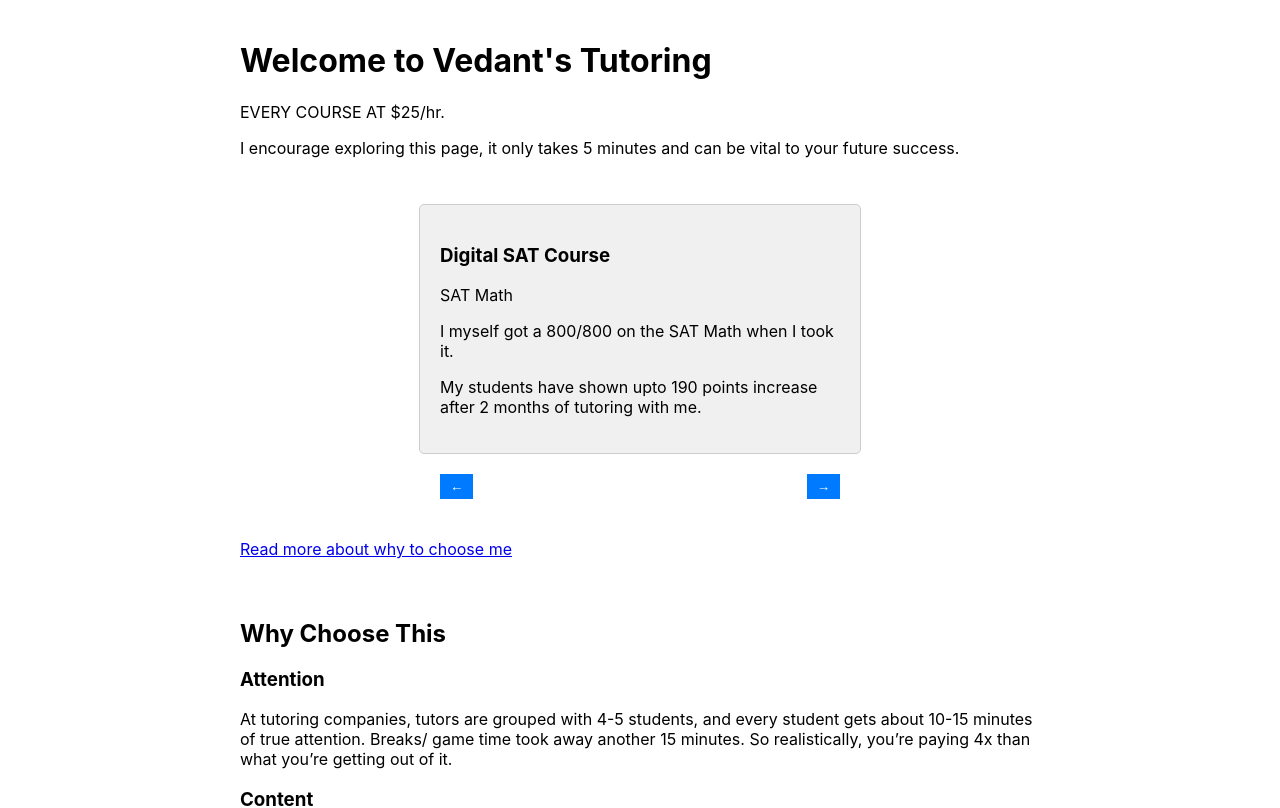
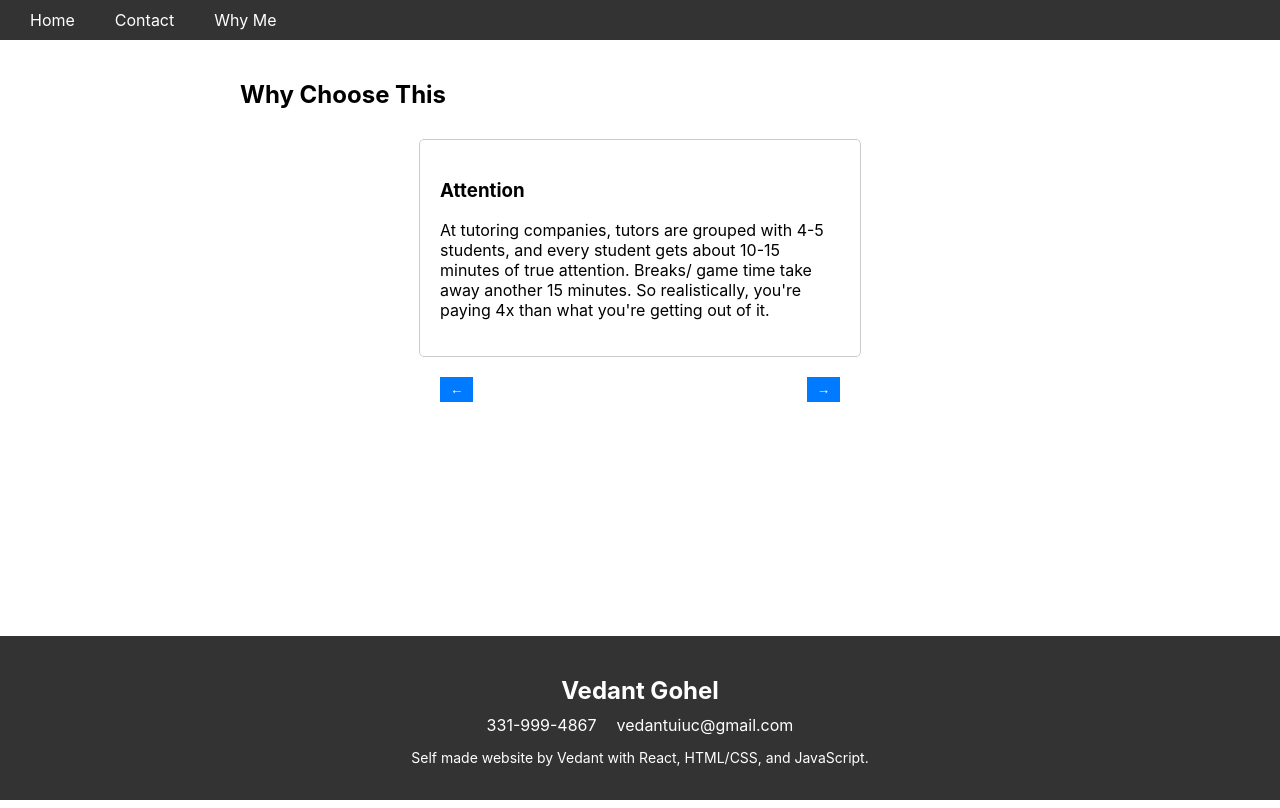
Before and after one commit to VedantCars2004/vedantstutoring, a React (Create React App) app: page /why in a window 1280 px wide. Shown: the top 808 px of the page. Built offline with nearby package versions, Linux system fonts and the light colour scheme.

Commit message:
added basic footer and header

```diff
--- a/src/App.css
+++ b/src/App.css
@@ -67,3 +67,83 @@
       transform: translateY(0);
   }
 }
+
+
+/* Navbar.css */
+.navbar {
+  display: flex;
+  justify-content: space-between;
+  align-items: center;
+  background-color: #333;
+  color: #fff;
+  padding: 10px;
+}
+
+.navbar-nav {
+  display: flex;
+  list-style: none;
+  margin: 0;
+  padding: 0;
+}
+
+.nav-item {
+  margin: 0 10px;
+}
+
+.nav-link {
+  color: #fff;
+  text-decoration: none;
+  padding: 5px 10px;
+  border-radius: 5px;
+  transition: background-color 0.3s ease;
+}
+
+.nav-link:hover {
+  background-color: #555;
+}
+
+.footer {
+  background-color: #333;
+  color: #fff;
+  padding: 20px;
+  text-align: center;
+  position: fixed;
+  bottom: 0;
+  left: 0;
+  right: 0;
+}
+
+.footer-content {
+  max-width: 800px;
+  margin: 0 auto;
+}
+
+.footer h2 {
+  font-size: 24px;
+  margin-bottom: 10px;
+}
+
+.contact-info {
+  display: flex;
+  justify-content: center;
+  margin-bottom: 10px;
+}
+
+.contact-info p {
+  margin: 0 10px;
+}
+
+.website-info {
+  font-size: 14px;
+}
+
+.app {
+  min-height: 100vh;
+  display: flex;
+  flex-direction: column;
+}
+
+.app-content {
+  flex-grow: 1;
+  padding-bottom: 200px; /* Add some padding to prevent content from being obscured by the footer */
+}
--- a/src/App.js
+++ b/src/App.js
@@ -1,19 +1,25 @@
 import React from 'react';
 import './App.css';
 import { BrowserRouter as Router, Route, Routes } from 'react-router-dom';
-import HomePage from './HomePage.js';
-import WhyPage from './WhyPage.js';
-import ContactPage from './ContactPage.js';
+import HomePage from './HomePage';
+import WhyPage from './WhyPage';
+import ContactPage from './ContactPage';
+import Navbar from './Navbar';
+import Footer from './Footer';
 
 const App = () => {
   return (
     <Router>
       <div className="app">
-        <HomePage />
-        <Routes>
-          <Route path="/contact" element={<ContactPage />} />
-          <Route path="/why" element={<WhyPage />} />
-        </Routes>
+        <Navbar />
+        <div className="app-content">
+          <Routes>
+            <Route path="/" element={<HomePage />} />
+            <Route path="/contact" element={<ContactPage />} />
+            <Route path="/why" element={<WhyPage />} />
+          </Routes>
+        </div>
+        <Footer />
       </div>
     </Router>
   );
--- /dev/null
+++ b/src/Footer.js
@@ -0,0 +1,19 @@
+import React from 'react';
+import './App.css';
+
+const Footer = () => {
+  return (
+    <footer className="footer">
+      <div className="footer-content">
+        <h2>Vedant Gohel</h2>
+        <div className="contact-info">
+          <p>331-999-4867</p>
+          <p>vedantuiuc@gmail.com</p>
+        </div>
+        <p className="website-info">Self made website by Vedant with React, HTML/CSS, and JavaScript.</p>
+      </div>
+    </footer>
+  );
+};
+
+export default Footer;
--- a/src/HomePage.js
+++ b/src/HomePage.js
@@ -12,6 +12,7 @@ const HomePage = () => {
             title: 'Digital SAT Course',
             details: [
                 'SAT Math',
+                'SAT Writing',
                 'I myself got a 800/800 on the SAT Math when I took it.',
                 'My students have shown upto 190 points increase after 2 months of tutoring with me.'
             ],
@@ -59,7 +60,7 @@ const HomePage = () => {
     return (
         <div className='profile-container'>
             <h1>Welcome to Vedant's Tutoring</h1>
-            <p>EVERY COURSE AT $25/hr.</p>
+            <p>EVERY COURSE AT $30/hr.</p>
             <p>I encourage exploring this page, it only takes 5 minutes and can be vital to your future success.</p>
             <br></br>
             <div className="course-card-container" ref={cardRef}>
--- /dev/null
+++ b/src/Navbar.js
@@ -0,0 +1,30 @@
+// Navbar.js
+import React from 'react';
+import { Link } from 'react-router-dom';
+import './App.css';
+
+const Navbar = () => {
+  return (
+    <nav className="navbar">
+      <ul className="navbar-nav">
+        <li className="nav-item">
+          <Link to="/" className="nav-link">
+            Home
+          </Link>
+        </li>
+        <li className="nav-item">
+          <Link to="/contact" className="nav-link">
+            Contact
+          </Link>
+        </li>
+        <li className="nav-item">
+          <Link to="/why" className="nav-link">
+            Why Me
+          </Link>
+        </li>
+      </ul>
+    </nav>
+  );
+};
+
+export default Navbar;
--- a/src/WhyPage.js
+++ b/src/WhyPage.js
@@ -1,5 +1,4 @@
-import React from 'react';
-import { useEffect } from 'react';
+import React, { useState, useEffect, useRef } from 'react';
 import { Link } from 'react-router-dom';
 import './App.css';
 
@@ -8,16 +7,56 @@ const WhyPage = () => {
     document.title = 'Why Vedant?';
   }, []);
 
+  const features = [
+    {
+      title: 'Attention',
+      content: 'At tutoring companies, tutors are grouped with 4-5 students, and every student gets about 10-15 minutes of true attention. Breaks/ game time take away another 15 minutes. So realistically, you\'re paying 4x than what you\'re getting out of it.',
+    },
+    {
+      title: 'Content',
+      content: 'They have a set curriculum that all their students follow. However, this is inefficient as this doesn\'t lead to much growth- which is exactly what we want. I gauge skill level and provide new sets of questions to master so that the student is constantly growing.',
+    },
+    {
+      title: 'Cost',
+      content: 'Big tutoring companies charge $30-35 starting price for group tutoring (4-5) and that number jumps up to $75 when asked for a one to one session. So, I\'ve brought to you that one to one session that you\'re looking for, for less than a third of the cost.',
+    },
+  ];
+
+  const [currentFeatureIndex, setCurrentFeatureIndex] = useState(0);
+  const cardRef = useRef(null);
+
+  const nextFeature = () => {
+    setCurrentFeatureIndex((prevIndex) => (prevIndex + 1) % features.length);
+  };
+
+  const prevFeature = () => {
+    setCurrentFeatureIndex((prevIndex) => (prevIndex - 1 + features.length) % features.length);
+  };
+
+  useEffect(() => {
+    if (cardRef.current) {
+      cardRef.current.style.height = `${cardRef.current.scrollHeight}px`;
+    }
+  }, [currentFeatureIndex]);
+
   return (
-        <div className='profile-container'>
+    <div className="profile-container">
       <h2>Why Choose This</h2>
-            <h3>Attention</h3>
-            <p>At tutoring companies, tutors are grouped with 4-5 students, and every student gets about 10-15 minutes of true attention. Breaks/ game time took away another 15 minutes. So realistically, you’re paying 4x than what you’re getting out of it.</p>
-            <h3>Content</h3>
-            <p>They have a set curriculum that all their students follow. However, this is inefficient as this doesn’t lead to much growth- which is exactly what we want. I gauge skill level and provide new sets of questions to master so that the student is constantly growing.</p>
-            <h3>Cost</h3>
-            <p>Big tutoring companies charge $30-35 starting price for group tutoring (4-5) and that number jumps up to $75 when asked for a one to one session. So, I’ve brought to you that one to one session that you’re looking for, for less than a third of the cost.</p>
-            <Link to="/">Back to Home</Link>
+      <div className="course-card-container" ref={cardRef}>
+        <div className={`course-card feature-card-${currentFeatureIndex}`}>
+          <h3>{features[currentFeatureIndex].title}</h3>
+          <p>{features[currentFeatureIndex].content}</p>
+        </div>
+        <div className="button-container">
+          <button className="prev-btn" onClick={prevFeature}>
+            &#8592;
+          </button>
+          <button className="next-btn" onClick={nextFeature}>
+            &#8594;
+          </button>
+        </div>
+      </div>
+      <br></br>
     </div>
   );
 };
```
Lines whose indentation alone changed are shown as unchanged.
